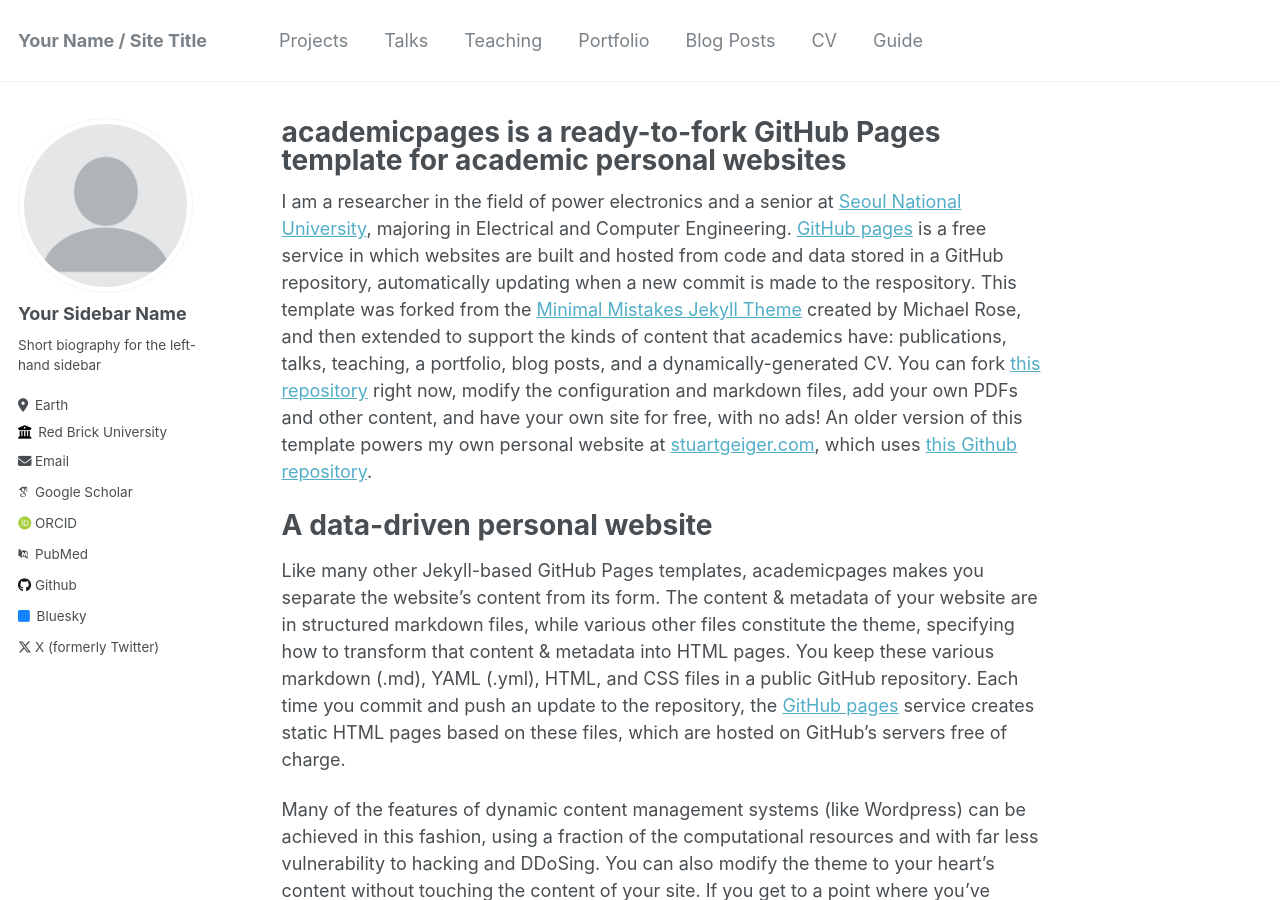
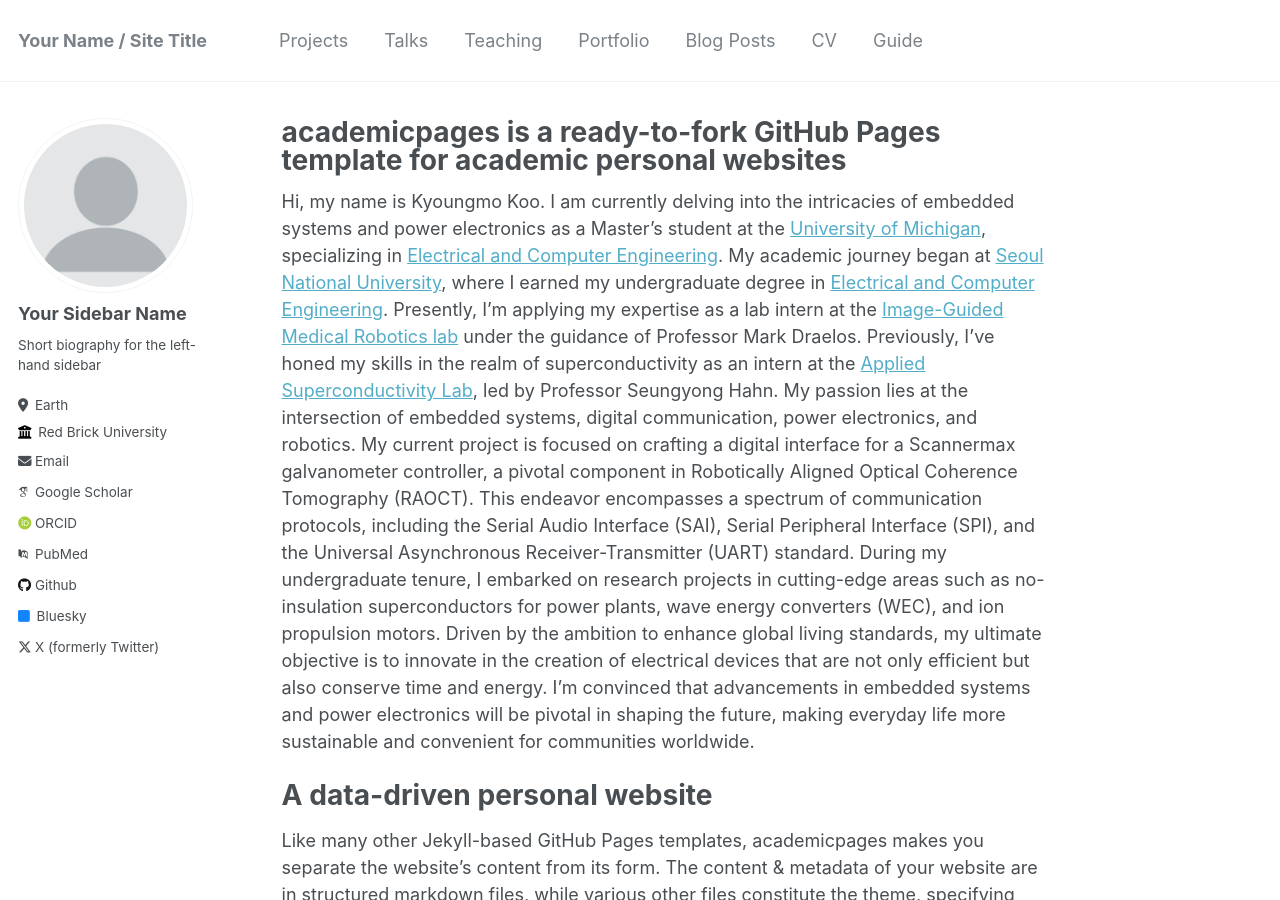
Before and after one commit to kyoungmokoo/kyoungmokoo.github.io, a Jekyll site: the page built from _pages/about.md, in a window 1280 px wide and 900 px high. Built offline with Jekyll 4.4.1, drawn with Linux system fonts in a browser that asks for light colours; some web fonts are replaced.

Commit message:
modifed landing page

```diff
--- a/_pages/about.md
+++ b/_pages/about.md
@@ -7,7 +7,12 @@ redirect_from:
   - /about.html
 ---
 
-I am a researcher in the field of power electronics and a senior at [Seoul National University](https://www.snu.ac.kr/index.html), majoring in Electrical and Computer Engineering. [GitHub pages](https://pages.github.com) is a free service in which websites are built and hosted from code and data stored in a GitHub repository, automatically updating when a new commit is made to the respository. This template was forked from the [Minimal Mistakes Jekyll Theme](https://mmistakes.github.io/minimal-mistakes/) created by Michael Rose, and then extended to support the kinds of content that academics have: publications, talks, teaching, a portfolio, blog posts, and a dynamically-generated CV. You can fork [this repository](https://github.com/academicpages/academicpages.github.io) right now, modify the configuration and markdown files, add your own PDFs and other content, and have your own site for free, with no ads! An older version of this template powers my own personal website at [stuartgeiger.com](http://stuartgeiger.com), which uses [this Github repository](https://github.com/staeiou/staeiou.github.io).
+Hi, my name is Kyoungmo Koo. I am currently delving into the intricacies of embedded systems and power electronics as a Master's student at the [University of Michigan](https://umich.edu/), specializing in [Electrical and Computer Engineering](https://ece.engin.umich.edu/). My academic journey began at [Seoul National University](https://en.snu.ac.kr/index.html), where I earned my undergraduate degree in [Electrical and Computer Engineering](http://ee.snu.ac.kr/en).
+Presently, I'm applying my expertise as a lab intern at the [Image-Guided Medical Robotics lab](https://medical.robotics.umich.edu/) under the guidance of Professor Mark Draelos. Previously, I've honed my skills in the realm of superconductivity as an intern at the [Applied Superconductivity Lab](http://asl.snu.ac.kr/), led by Professor Seungyong Hahn.
+My passion lies at the intersection of embedded systems, digital communication, power electronics, and robotics. My current project is focused on crafting a digital interface for a Scannermax galvanometer controller, a pivotal component in Robotically Aligned Optical Coherence Tomography (RAOCT). This endeavor encompasses a spectrum of communication protocols, including the Serial Audio Interface (SAI), Serial Peripheral Interface (SPI), and the Universal Asynchronous Receiver-Transmitter (UART) standard.
+During my undergraduate tenure, I embarked on research projects in cutting-edge areas such as no-insulation superconductors for power plants, wave energy converters (WEC), and ion propulsion motors.
+Driven by the ambition to enhance global living standards, my ultimate objective is to innovate in the creation of electrical devices that are not only efficient but also conserve time and energy. I'm convinced that advancements in embedded systems and power electronics will be pivotal in shaping the future, making everyday life more sustainable and convenient for communities worldwide.
+
 
 A data-driven personal website
 ======
```
